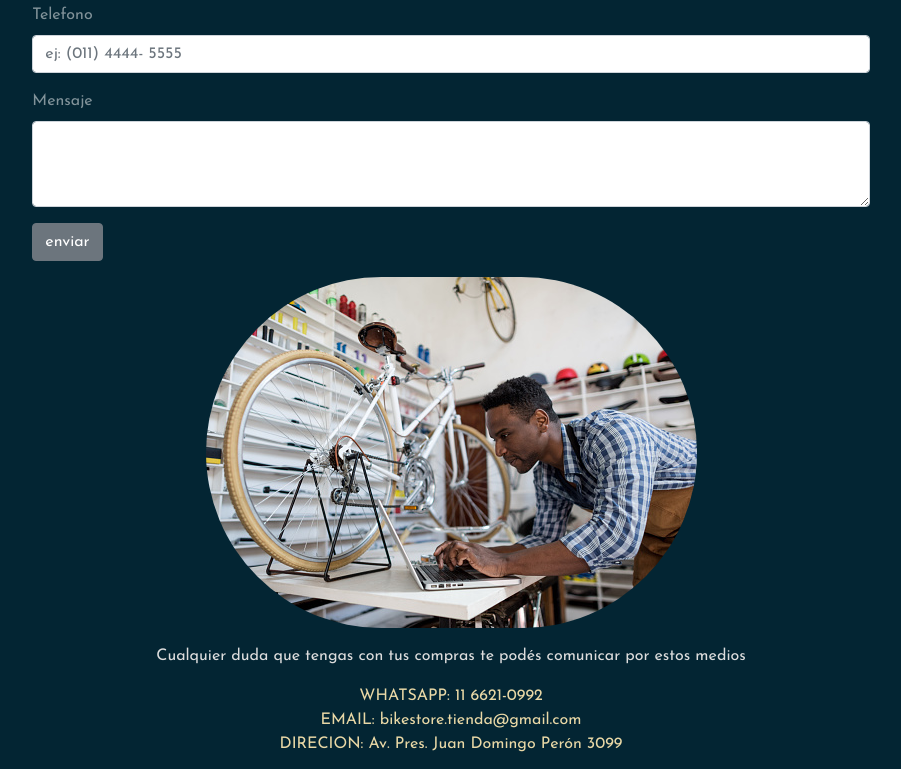
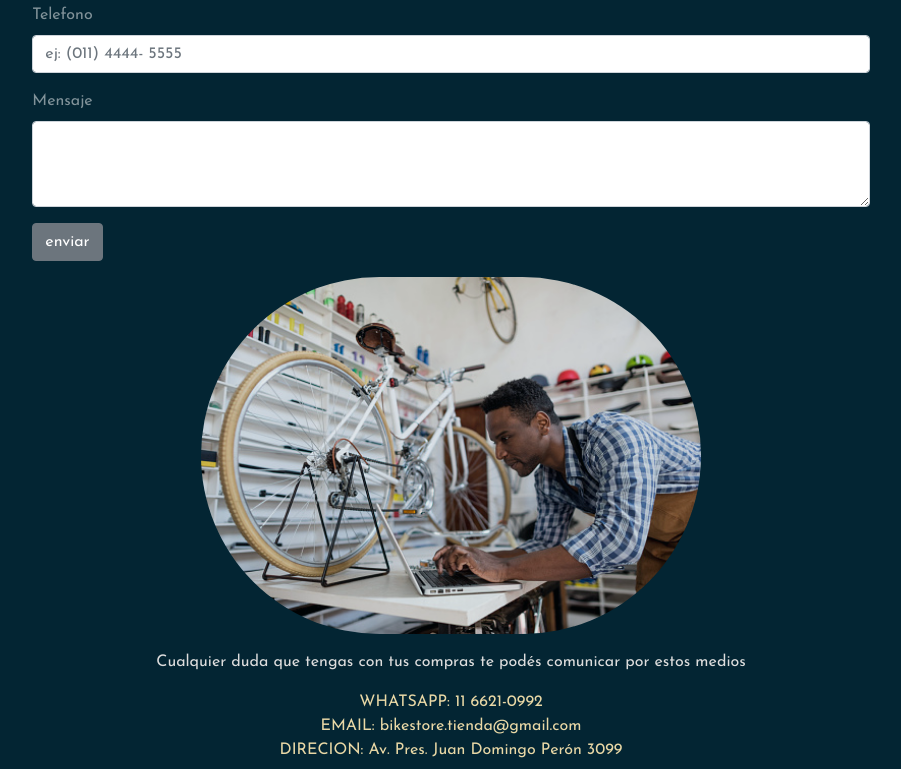
Before and after one commit to matiasdamianarevalo/sass, a website: page pages/contacto.html in a window 1280 px wide. Shown: the part 545-1314 px from the top of the page, without its empty margins (189-1090 px from the left). Drawn offline with nearby package versions, Linux system fonts and the light colour scheme; files that its build step writes are made by us from their sources.

Commit message:
finalizoproyecto

```diff
--- a/scss/style.scss
+++ b/scss/style.scss
@@ -151,12 +151,12 @@ a{
     list-style: none;
     color: $text-light;
     padding: 0%;
-    .contacto-img{
-        width: 100%;
-        max-width: 500px;
-        align-items: center;
-        opacity: 0.9;
-    }
+}
+.contacto-img{
+    width: 100%;
+    max-width: 500px;
+    align-items: center;
+    opacity: 0.9;
 }
 .footer{
     @extend .flex;
```
Also changed, not shown: scss/style.css, 1 other file.
